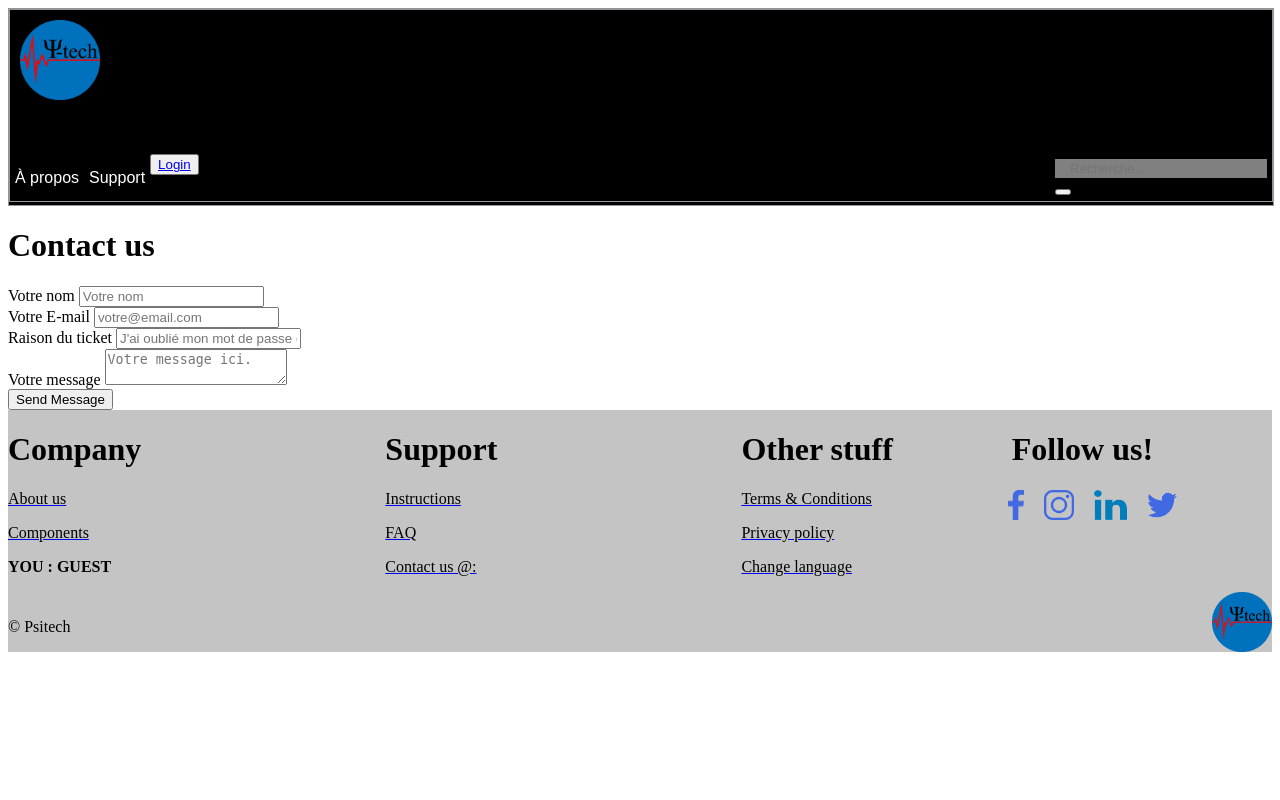
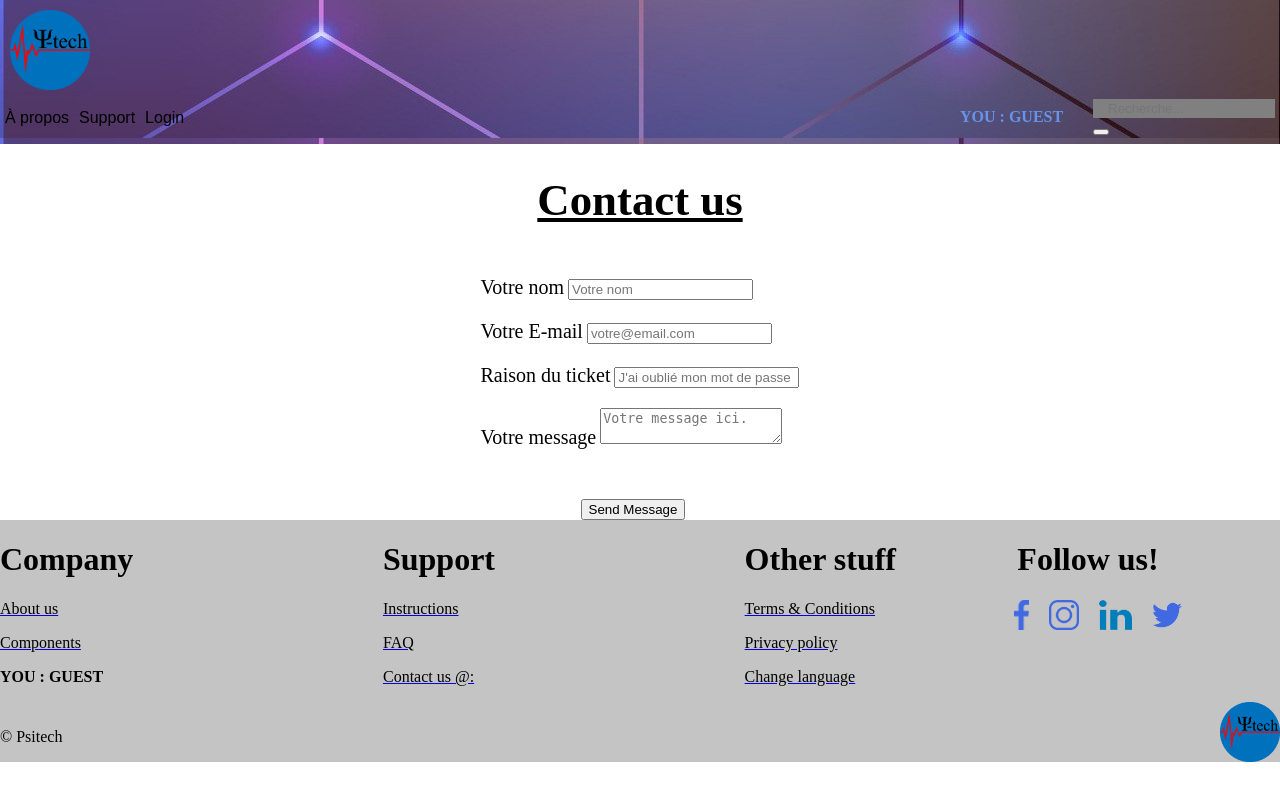
Before and after one commit to KynZix/Projet-APP-, a PHP site: page /contactus.php in a window 1280 px wide. Run offline with PHP 8.4, Linux system fonts and the light colour scheme.

Commit message:
Add files via upload

```diff
--- /dev/null
+++ b/APP/CSS/contact.css
@@ -0,0 +1,40 @@
+html, body {
+  height: 100%; width; 100%;
+  margin: 0;
+  padding; 0;
+
+}
+
+.header h1{
+  text-align: center;
+  font-size: 280%;
+  text-decoration: underline;
+}
+
+.contact{
+  display: flex;
+  direction: column;
+}
+
+.contact label{
+  font-size: 20px;
+}
+
+.contact form{    /* Les mettre au milieu */
+  margin-left: auto;
+  margin-right: auto;
+}
+
+.elem-group{
+  margin-top: 20px;
+}
+
+.contact button{
+  position: relative;
+  left: 100px;
+  margin-top: 50px;
+}
+
+.contact button:hover {
+  border: 3px solid black;
+}
--- a/APP/CSS/header.css
+++ b/APP/CSS/header.css
@@ -3,11 +3,9 @@
   Layout du header
   ========================================
 */
-
-
 header {
   z-index: 999999;
-  background: black;
+  background-image: url("../Media/header.jpg");
   width: 100%;
   top: 0px;
   right: 0px;
@@ -15,7 +13,6 @@ header {
   align-items: flex-end;
   position:sticky;
   margin-bottom: 3px;
-  border: 1px solid #949599;
 
 }
 
@@ -24,6 +21,32 @@ header {
   margin-left: 10px;
   margin-top: 10px;
   width: 80px;
+}
+
+#user
+{
+  color: cornflowerblue;
+  position: absolute;
+    left: 75%;
+    top: 65%;
+}
+
+
+@media screen and (max-width: 1280px) {
+  .menu2{
+    width: 15%;
+  }
+}
+
+@media screen and (max-width: 1024px) {
+  .menu2{
+    width: 13%;
+  }
+}
+@media screen and (max-width: 840px) {
+  .menu2{
+    width: 10%;
+  }
 }
 
 /*
@@ -42,7 +65,7 @@ li{
 }
 
 nav {
-   width: 100%;
+  width: 100%;
 	border-radius: 3px;
 	border: none;
 }
@@ -77,7 +100,7 @@ nav {
   font-size: medium;;
   border: none;
   background: transparent;
-  color: white;
+  color: black;
   padding: 5px;
   height: 100%;
   cursor: pointer;
@@ -92,6 +115,23 @@ nav {
 	background: transparent;
 	color: white;
 	padding: 5px;
+}
+
+.menubtnlog{
+    font-size: medium;;
+  border: none;
+  background: transparent;
+  color: black;
+  padding: 5px;
+  height: 100%;
+  cursor: pointer;
+    position: relative;
+  text-align: center;
+}
+
+.menubtnlog a {
+  color: black;
+  text-decoration: none;
 }
 
 .dropdown {
```
